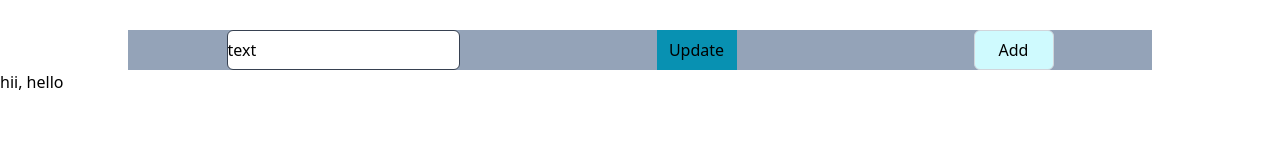
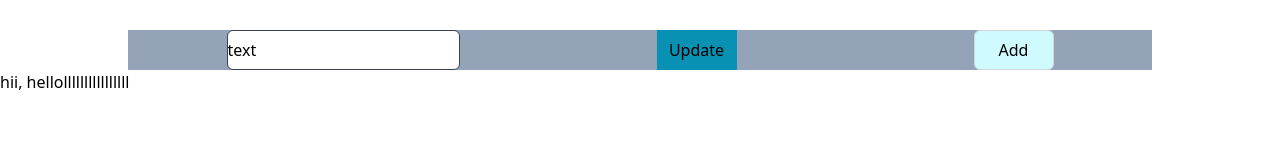
Before and after one commit to SandyN90/ToDo-App, a React (Vite) app: page / in a window 1280 px wide. Shown: the part 134-294 px from the top of the page. Built offline with nearby package versions, Linux system fonts and the light colour scheme.

Commit message:
Added test

```diff
--- a/src/components/HelloWorld.jsx
+++ b/src/components/HelloWorld.jsx
@@ -2,7 +2,7 @@ export default function HelloWorld(){
     return (
         <>
         <h1>
-            hii, hello
+            hii, hellollllllllllllllll
         </h1>
         </>
     )
```
